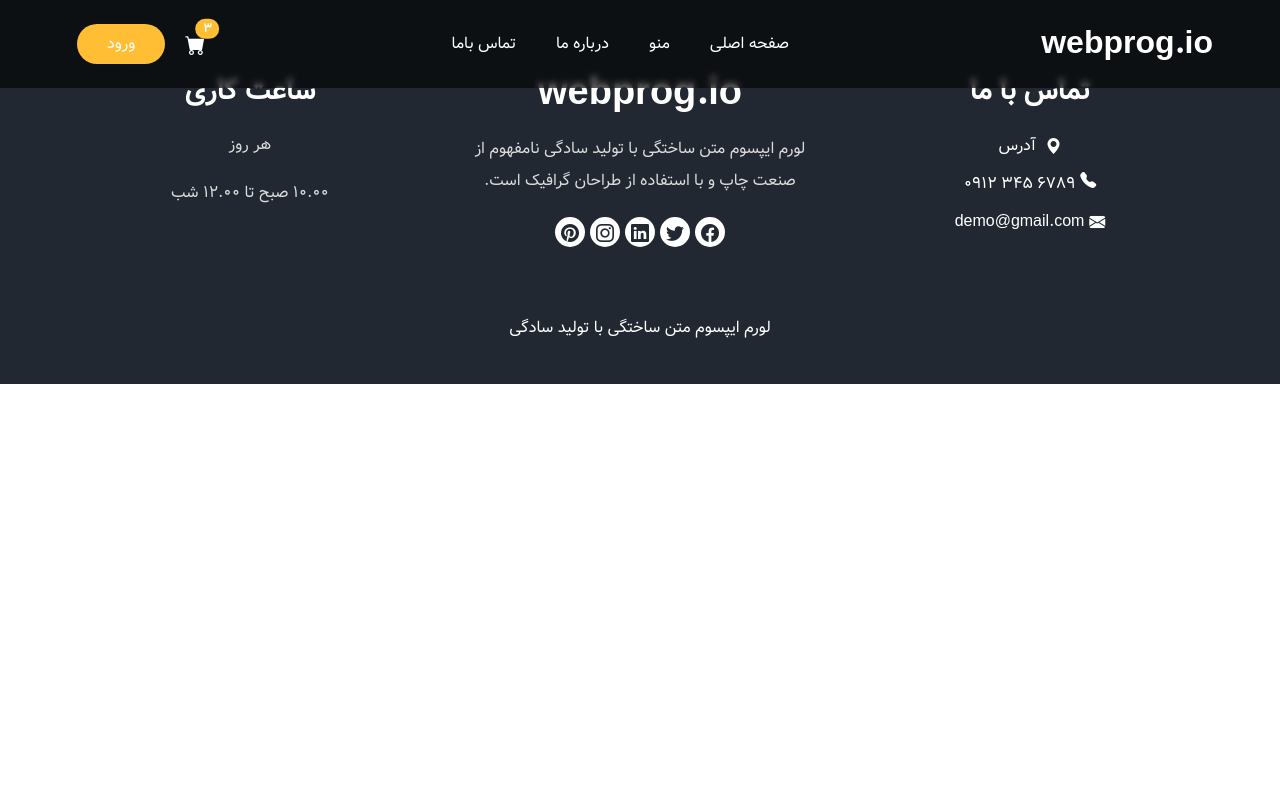
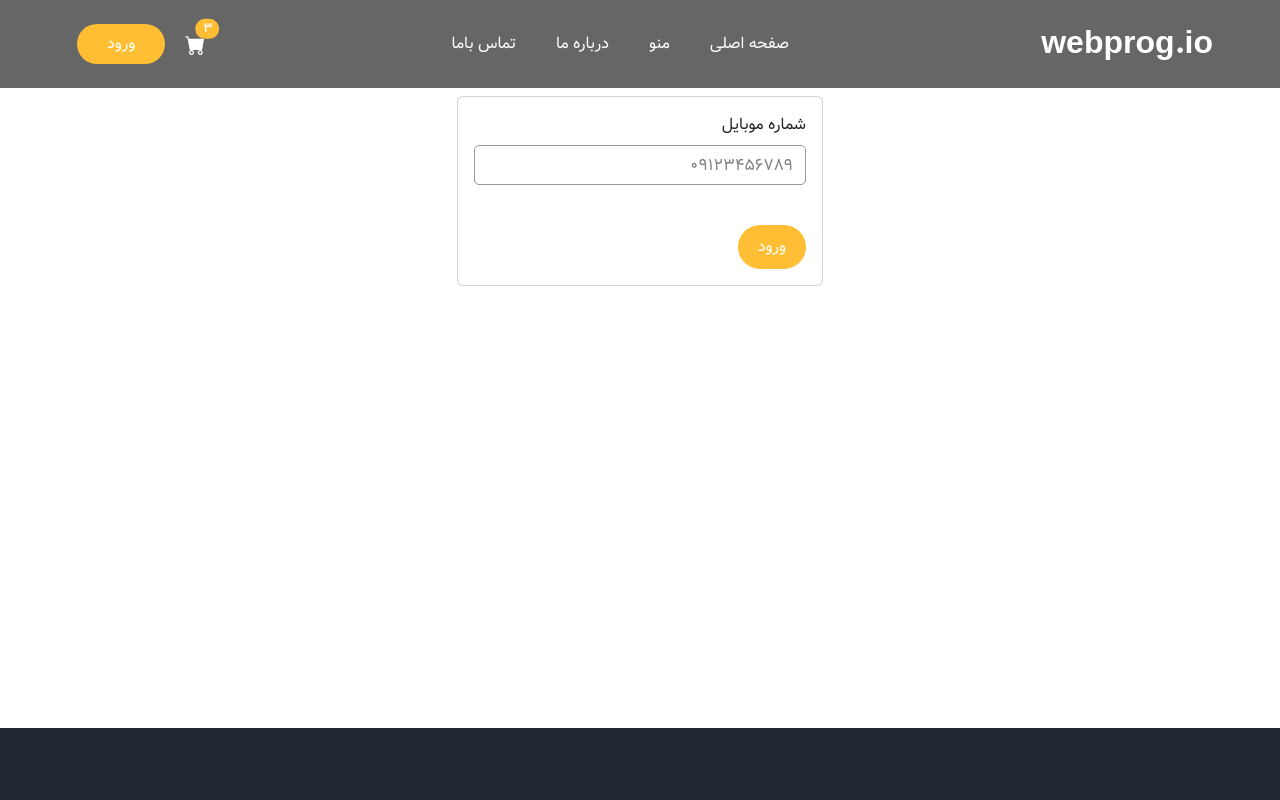
Before and after one commit to AliScripter/E-Commerce, a Nuxt app: page /login in a window 1280 px wide. Shown: the top 800 px of the page. Built offline with nearby package versions, Linux system fonts and the light colour scheme.

Commit message:
add login page (send otp)

```diff
--- a/components/Header.vue
+++ b/components/Header.vue
@@ -57,7 +57,7 @@
                 3
               </span>
             </a>
-            <a href="login.html" class="btn-auth"> ورود </a>
+            <NuxtLink to="/login" class="btn-auth"> ورود </NuxtLink>
           </div>
         </div>
       </nav>
@@ -72,6 +72,7 @@
 
 header {
   position: fixed;
+  top: 0 !important;
   width: 100%;
   z-index: 100;
 
--- a/components/Product.vue
+++ b/components/Product.vue
@@ -6,7 +6,7 @@
         <img
           src="/images/preloader.png"
           v-img="props.product.primary_image"
-          alt=""
+          :alt="props.product.name"
         />
       </div>
       <div class="detail-box">
--- a/components/Slider.vue
+++ b/components/Slider.vue
@@ -3,7 +3,11 @@
     <div class="bg-box">
       <img src="/images/hero-bg.jpg" alt="hero-bg" />
     </div>
-    <div id="customCarousel1" class="carousel slide" data-bs-ride="carousel">
+    <div
+      id="customCarousel1"
+      class="carousel slide mt-5"
+      data-bs-ride="carousel"
+    >
       <div class="carousel-inner">
         <div class="carousel-item active">
           <div class="container">
@@ -89,4 +93,8 @@
   color: transparent;
   margin: 0 18px !important;
 }
+
+.slider_section {
+  height: 100dvh;
+}
 </style>
--- /dev/null
+++ b/pages/login.vue
@@ -0,0 +1,98 @@
+<template>
+  <section class="auth_section book_section">
+    <div class="container">
+      <div class="row mt-5">
+        <div class="col-md-4 offset-md-4 mt-5">
+          <div class="card">
+            <div class="card-body">
+              <!-- Show errors -->
+              <div
+                v-if="errors.length > 0"
+                class="alert alert-danger"
+                role="alert"
+              >
+                <ul class="mb-0">
+                  <li v-for="(error, index) in errors" :key="index">
+                    {{ error }}
+                  </li>
+                </ul>
+              </div>
+              <!-- form -->
+              <div class="form_container">
+                <form @submit.prevent="loginFn">
+                  <div class="mb-3">
+                    <label for="cellphone" class="form-label"
+                      >شماره موبایل</label
+                    >
+                    <input
+                      v-model="cellphone"
+                      type="text"
+                      class="form-control"
+                      id="cellphone"
+                      placeholder="09123456789"
+                      maxlength="11"
+                    />
+                  </div>
+                  <button
+                    @keydown.enter="loginFn"
+                    type="submit"
+                    class="btn btn-primary btn-auth"
+                  >
+                    ورود
+                    <div
+                      v-if="loading"
+                      class="spinner-border spinner-border-sm ms-2"
+                    ></div>
+                  </button>
+                </form>
+              </div>
+            </div>
+          </div>
+        </div>
+      </div>
+    </div>
+  </section>
+</template>
+
+<script setup>
+import { useToast } from 'vue-toastification';
+const toast = useToast();
+
+const cellphone = ref(null);
+const errors = ref([]);
+const loading = ref(false);
+
+async function loginFn() {
+  if (cellphone.value == null) {
+    toast.error(`شماره تماس معتبر الزامی است`);
+    return;
+  }
+
+  const pattern = /^(\+98|0)?9\d{9}$/;
+  if (!pattern.test(cellphone.value)) {
+    toast.error(`فرمت شماره تماس نامعتبر است`);
+  }
+
+  try {
+    loading.value = true;
+    errors.value = [];
+
+    const data = await $fetch(`/api/auth/login`, {
+      method: 'POST',
+      body: { cellphone: cellphone.value },
+    });
+
+    console.log(data);
+  } catch (error) {
+    errors.value = Object.values(error.data.data.message).flat();
+  } finally {
+    loading.value = false;
+  }
+}
+</script>
+
+<style scoped>
+#cellphone::placeholder {
+  color: gray;
+}
+</style>
```
Also changed, not shown: 1 other file (tests, documents, lock files or other folders).
